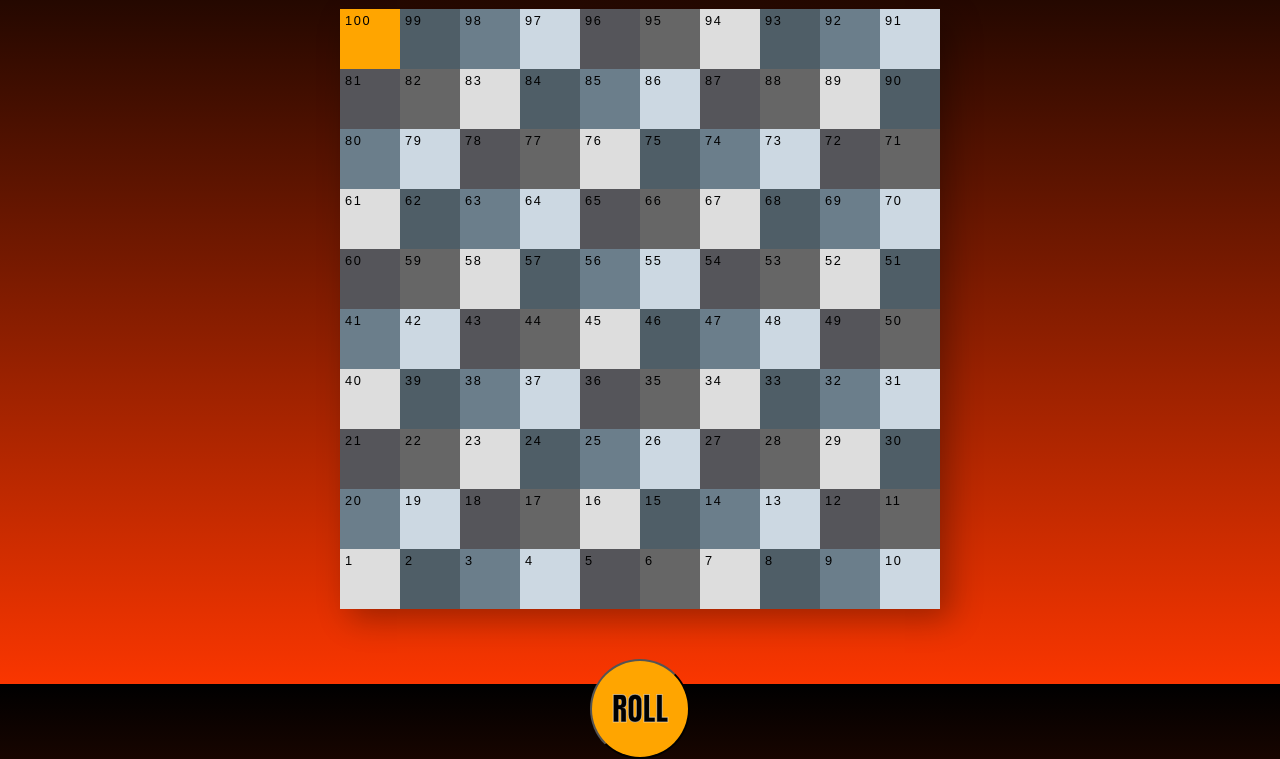
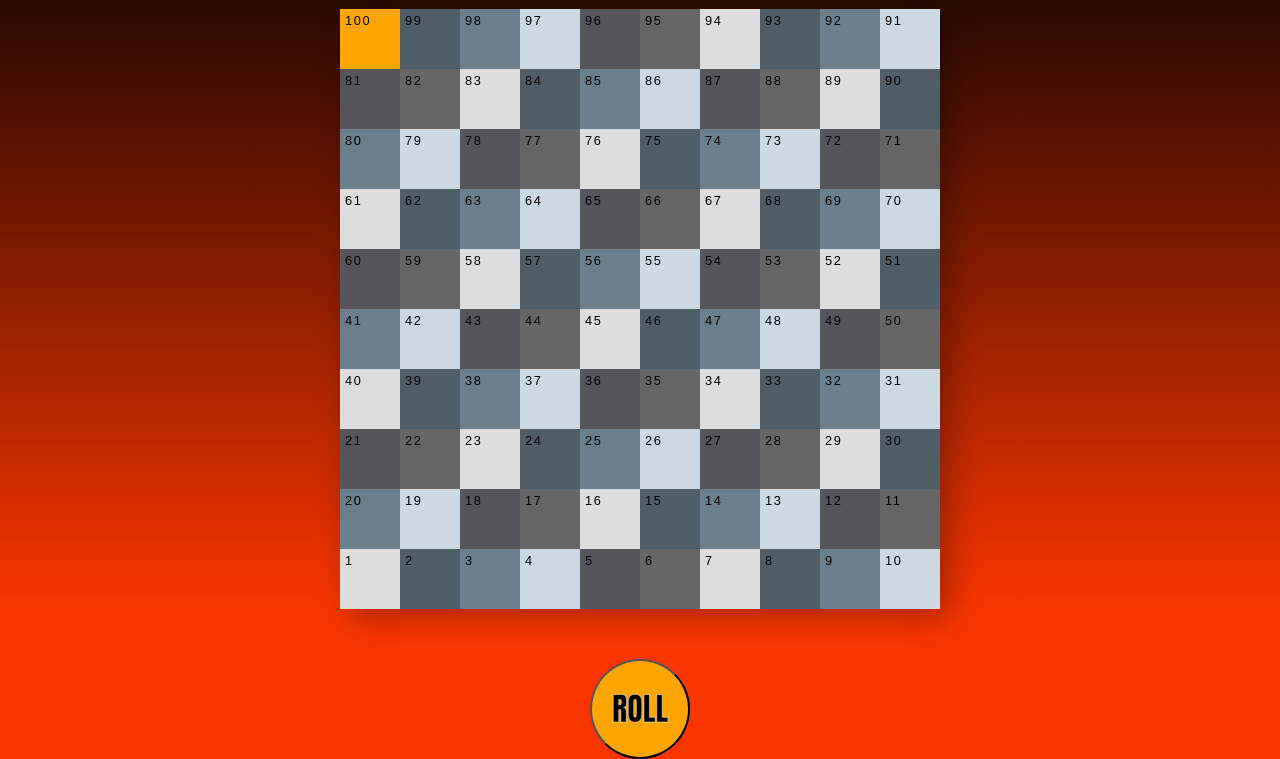
Before and after one commit to ellisanderson/snakesandladders, a plain HTML site: page index.html in a window 1280 px wide. Shown: the part 116-875 px from the top of the page. Drawn offline with nearby package versions, Linux system fonts and the light colour scheme.

Commit message:
worked on gradient background styling

```diff
--- a/css/styles.scss
+++ b/css/styles.scss
@@ -2,14 +2,15 @@
 @import "partials/_mixins.scss";
 
 body{
+  background-color: #fa3600;
   background-image: linear-gradient(black, #fa3600);
+  background-repeat: no-repeat;
   display: flex;
   justify-content: center;
   box-sizing: border-box;
   font-family:'Anton', sans-serif;
   letter-spacing: .1rem;
   padding:0 20px;
-  height: 100vh;
 }
 
 *{
```
Also changed, not shown: css/styles.css.
